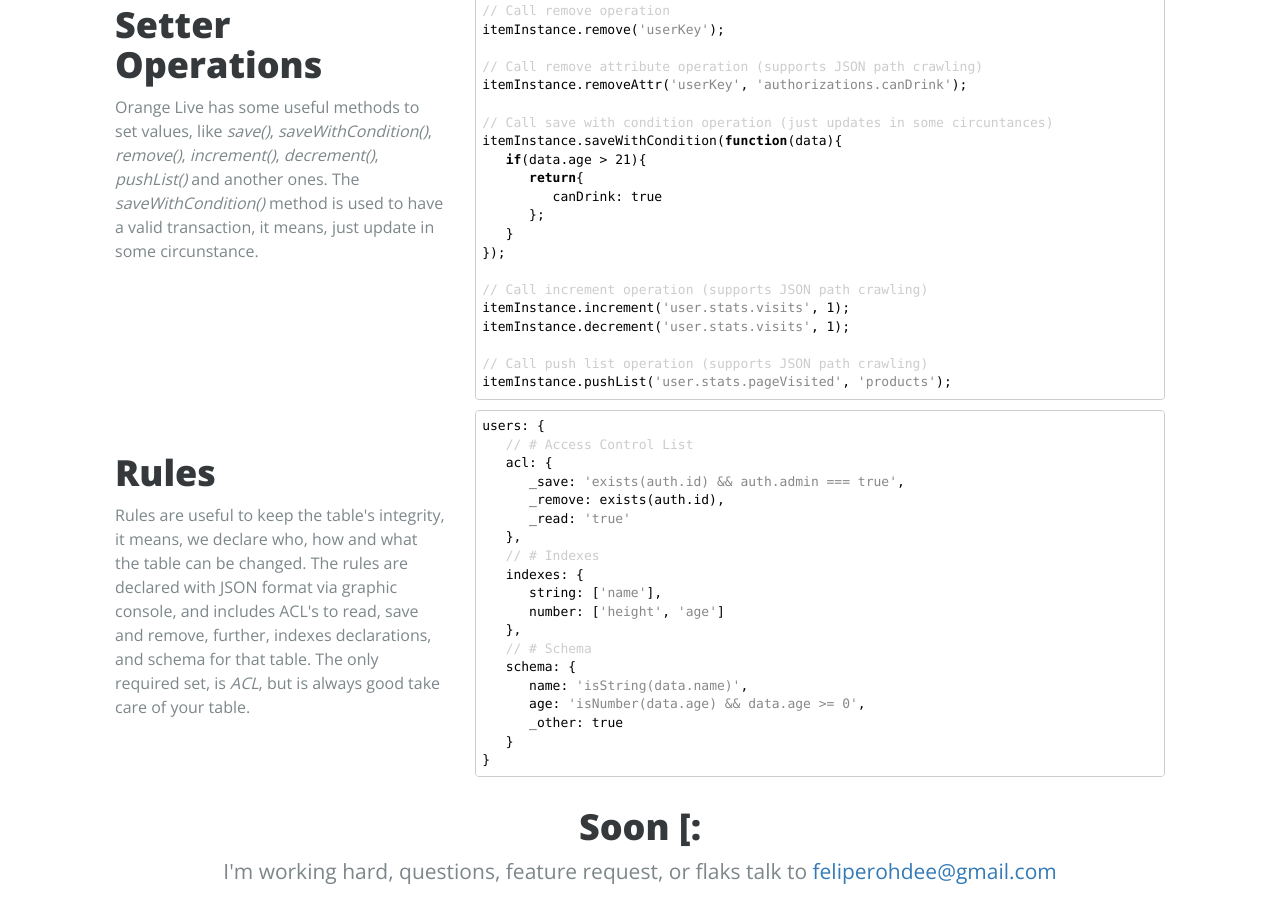
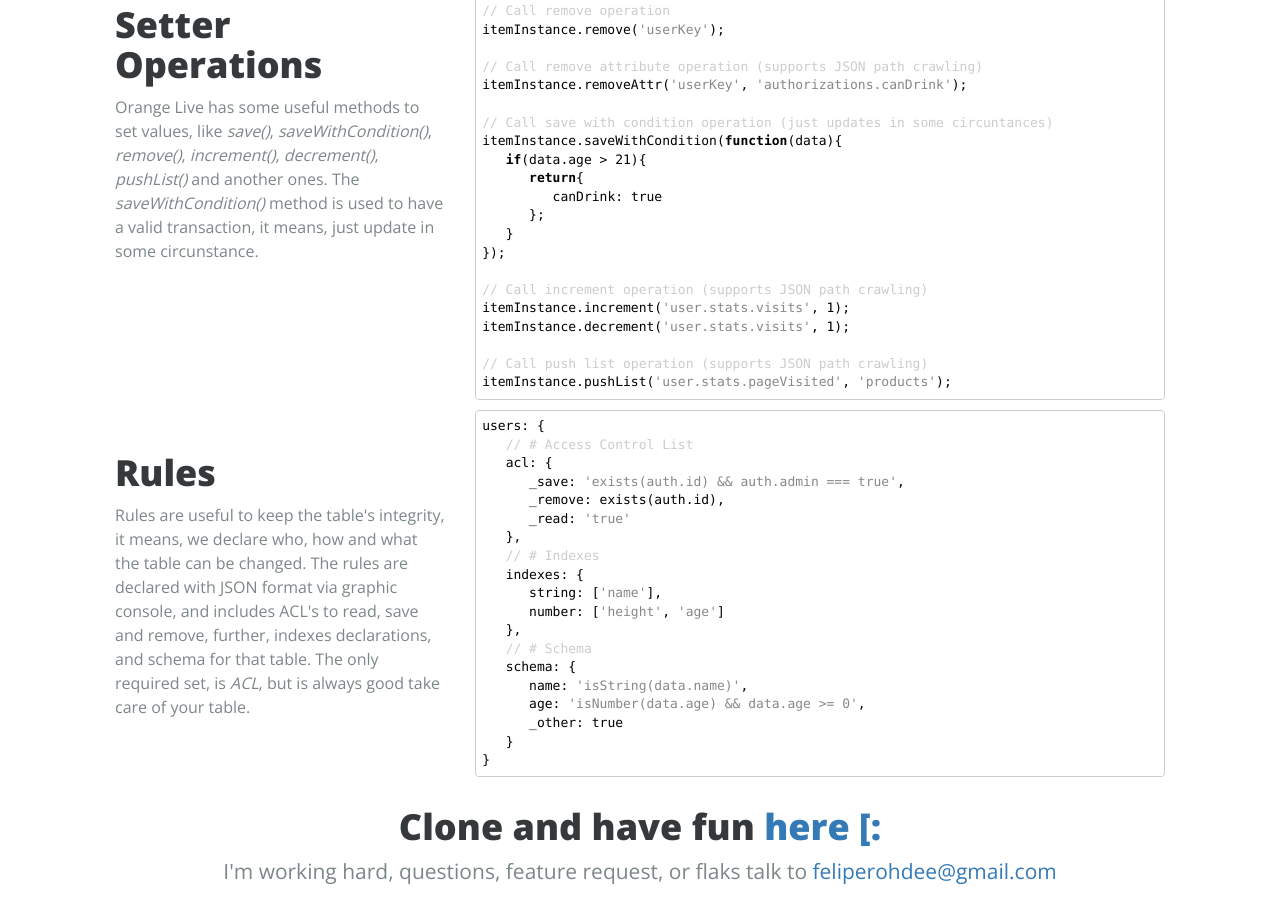
Before and after one commit to feliperohdee/orangeLive, a website: page index.html in a window 1280 px wide. Shown: the part 3272-4194 px from the top of the page. Drawn offline with nearby package versions, Linux system fonts and the light colour scheme.

Commit message:
Update index.html

```diff
--- a/index.html
+++ b/index.html
@@ -179,7 +179,7 @@
 			</div>
 		</div>
 
-		<h1 class="text-center">Soon [:</h1>
+		<h1 class="text-center">Clone and have fun <a href="https://github.com/feliperohdee/orangeLive">here [:</a></h1>
 		<p class="lead text-center">
 			I'm working hard, questions, feature request, or flaks talk to <a href="mailto:feliperohdee@gmail.com">feliperohdee@gmail.com</a>
 		</p>
```
